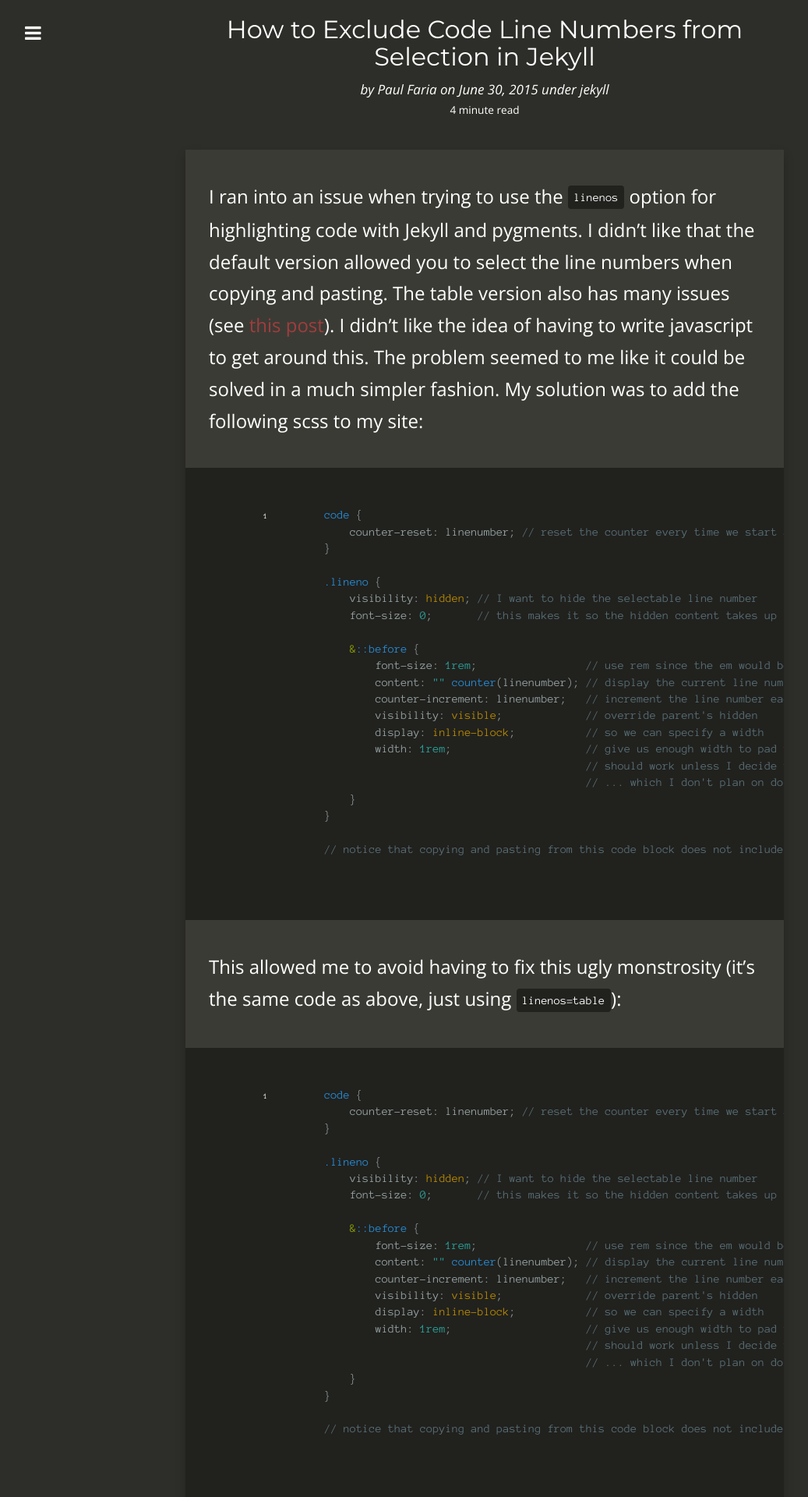
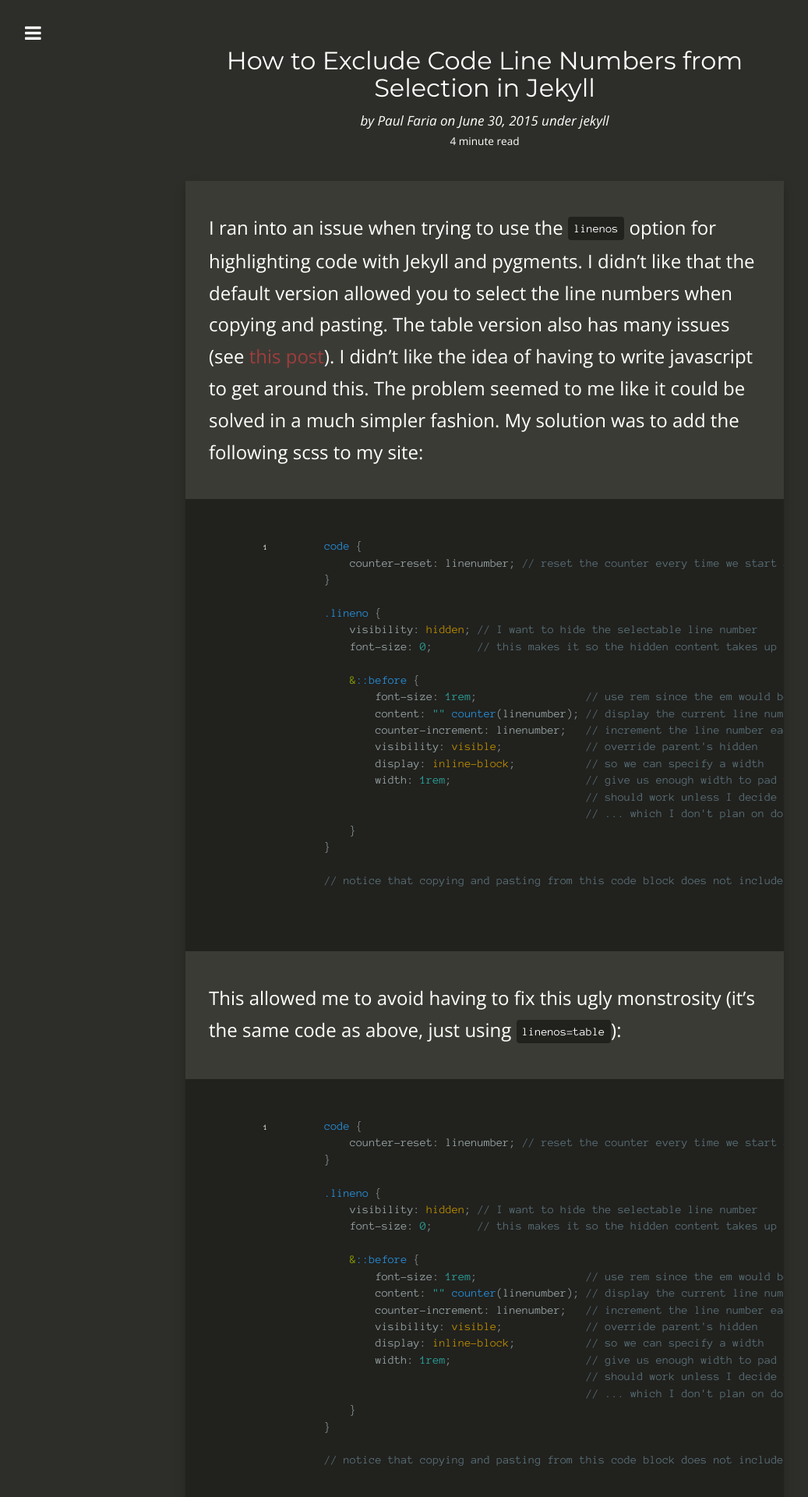
Before and after one commit to Nashenas88/nashenas88.github.io, a Jekyll site: the page built from _posts/2015-06-30-how-to-exclude-code-line-numbers-from-selection-in-jekyll.markdown, in a window 1280 px wide. Shown: the top 1920 px of the page at 78% size, without its empty margins (18-1055 px from the left). Built offline with Jekyll 4.4.1, drawn with Linux system fonts in a browser that asks for light colours; nearby versions of some CDN libraries; comment, search, counter and statistics services are not loaded.

Commit message:
Adding padding to the top of articles so the menu doesn't overlap the article title.

```diff
--- a/css/style.scss
+++ b/css/style.scss
@@ -510,7 +510,7 @@ code {
 	.article {
 		width: 100%;
 		margin-left: 0%;
-		padding: 0px;
+		padding: 40px 0 0 0;
 
 		@media (min-width: $screen-sm-min) {
 			width: 90%;
```
